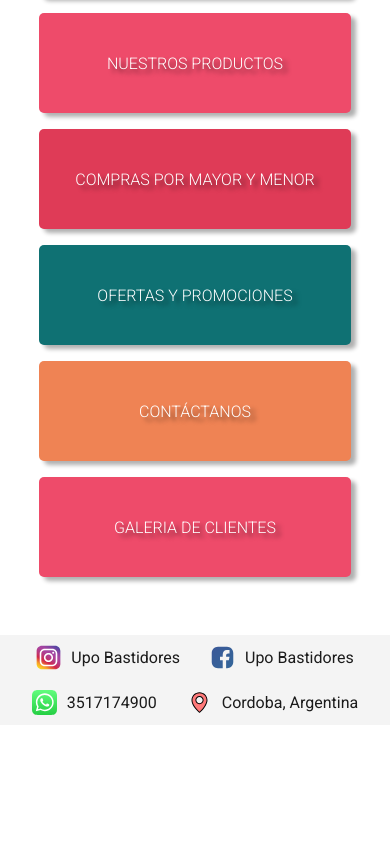
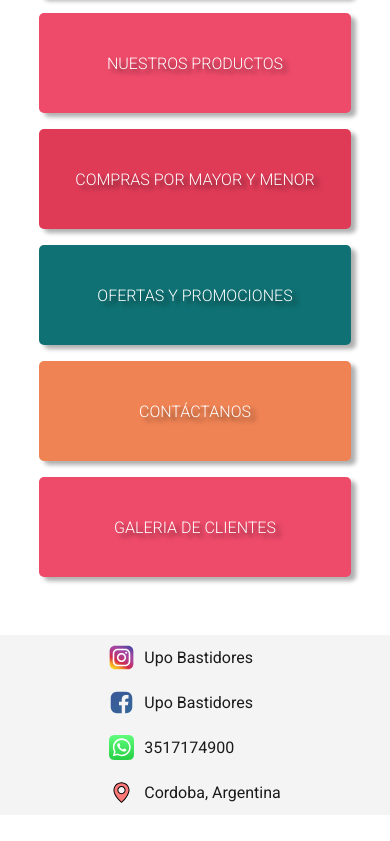
Before and after one commit to matiassalicru/upo-bastidores, a React (Create React App) app: page / in a window 390 px wide. Shown: the part 585-1426 px from the top of the page. Before the commit the page ends 1360 px from the top, so only its background shows below. Built offline with nearby package versions, Linux system fonts and the light colour scheme.

Commit message:
Nosotros adapted for mobile

```diff
--- a/src/Routes/Componentes/Footer/Footer.css
+++ b/src/Routes/Componentes/Footer/Footer.css
@@ -1,60 +1,25 @@
-/* .footer-container {
-  display: flex;
-  justify-content: center;
-  align-items: center;
-  box-sizing: border-box;
-  flex-wrap: wrap;
-  width: 100%;
-  list-style: none;
-  margin: 50px 0;
-  background-color: #f4f4f4;
-}
-
-.item {
-  display: flex;
-  margin: 10px 15px;
-}
-
-.item > img {
-  width: 25px;
-  margin: 0px 6px 0px 0px;
-}
-
-
-
-.item > a {
-  text-decoration: none;
-  color: #1b1b1b;
-}
-
-@media all and (max-width: 600px) {
-  .footer-container {
-    display: none;
-
-  }
-
-
-} */
-
 .footer-container {
   display: flex;
   flex-wrap: wrap;
   align-items: center;
   justify-content: center;
   margin: 50px auto;
+  width: 100vw;
   background-color: #f4f4f4;
 }
-
 
 .item {
   display: flex;
   align-items: center;
-  justify-content: center;
+  justify-content: space-between;
   margin: 10px 15px;
   font-family: 'Roboto';
 }
 
 .item a {
+  display: flex;
+  align-items: center;
+  justify-content: space-between;
   text-decoration: none;
   color: #1b1b1b;
 }
@@ -63,3 +28,14 @@
   width: 25px;
   margin-right: 10px;
 }
+
+.links-container{
+  display: flex;
+}
+
+
+@media only screen and (max-width: 600px) {
+  .links-container{
+    flex-direction: column;
+  }
+}
--- a/src/Routes/Componentes/Footer/Footer.js
+++ b/src/Routes/Componentes/Footer/Footer.js
@@ -8,47 +8,49 @@ import location from "../../../Assets/images/location.svg";
 function Footer() {
   return (
     <div className="footer-container">
+      <div className="links-container">
         <div className="item">
-          <img className='icon-social' src={insta} alt="*" />
           <a
             href="https://www.instagram.com/upo_bastidores/"
             target="_Blank"
             rel="noopener noreferrer"
           >
-            Upo Bastidores
+            <img className="icon-social" src={insta} alt="*" />
+            <p>Upo Bastidores</p>
           </a>
         </div>
         <div className="item">
-          <img className='icon-social' src={fb} alt="*" />
           <a
             href="https://www.facebook.com/upo_bastidores-101914031541600"
             target="_Blank"
             rel="noopener noreferrer"
           >
-            Upo Bastidores
+            <img className="icon-social" src={fb} alt="*" />
+            <p>Upo Bastidores</p>
           </a>
         </div>
         <div className="item">
-          <img className='icon-social' src={wsp} alt="*" />
           <a
-            href="https://wa.div/x16smx"
+            href="https://wa.link/x16smx"
             target="_Blank"
             rel="noopener noreferrer"
           >
-            3517174900
+            <img className="icon-social" src={wsp} alt="*" />
+            <p>3517174900</p>
           </a>
         </div>
         <div className="item">
-          <img className='icon-social' src={location} alt="*" />
           <a
             href="https://www.google.com/maps/place/C%C3%B3rdoba/data=!4m2!3m1!1s0x9432985f478f5b69:0xb0a24f9a5366b092?sa=X&ved=2ahUKEwic7M-6jKvrAhWkHLkGHQYqBgYQ8gEwAHoECAsQAQ"
             target="_Blank"
             rel="noopener noreferrer"
           >
-            Cordoba, Argentina
+            <img className="icon-social" src={location} alt="*" />
+            <p>Cordoba, Argentina</p>
           </a>
         </div>
       </div>
+    </div>
   );
 }
 
--- a/src/Routes/Componentes/HomeBtn/HomeBtn.css
+++ b/src/Routes/Componentes/HomeBtn/HomeBtn.css
@@ -1,4 +1,4 @@
-.HomeBtn{
+.HomeBtn {
   display: flex;
   align-items: center;
   justify-content: center;
@@ -7,23 +7,29 @@
   padding: 20px 60px;
   border-radius: 10px;
   text-transform: uppercase;
-    font-family: 'Roboto';
+  font-family: "Roboto";
   font-size: 1.5rem;
   box-shadow: 4px 5px 5px #00000099;
   transition: all 0.2s ease-in-out;
-
 }
 
-.HomeBtn:active{
+.HomeBtn:active {
   transform: translateY(5px);
 }
 
-.HomeBtn:hover{
+.HomeBtn:hover {
   transform: scale(1.05);
 }
 
-.link{
+.link {
   text-decoration: none;
   color: #ffffff;
-    margin-top: 100px;
+  margin-top: 50px;
 }
+
+@media only screen and (max-width: 600px) {
+  .HomeBtn {
+    padding: 10px 50px;
+    font-size: 1.2rem;
+  }
+}
--- a/src/Routes/Componentes/TitleHeader/TitleHeader.css
+++ b/src/Routes/Componentes/TitleHeader/TitleHeader.css
@@ -15,3 +15,15 @@
   color: white;
   text-transform: uppercase;
 }
+
+@media only screen and (max-width: 600px){
+
+  .title-header-container {
+  height: 15vh;
+  margin: 3rem 0;
+}
+
+  .title-header {
+  font-size: 1.5rem;
+}
+}
--- a/src/Routes/Productos/Productos.css
+++ b/src/Routes/Productos/Productos.css
@@ -20,3 +20,14 @@ video{
     text-align: justify;
     color: #666666;
 }
+
+@media only screen and (max-width: 600px){
+    .video{
+        margin: 0;
+    }
+
+    video{
+        width: 300px;
+        height: 300px;
+    }
+}
--- a/src/Routes/QuienesSomos/QuienesSomos.css
+++ b/src/Routes/QuienesSomos/QuienesSomos.css
@@ -14,3 +14,15 @@
     letter-spacing: 0.05rem;
     color: #666666;
 }
+
+@media only screen and (max-width: 600px) {
+  .quienes-somos-container>p{
+      text-align: start;
+    width: 80vw;
+    font-size: 1.1rem;
+    margin: 1rem 0;
+    font-family: 'Roboto';
+    letter-spacing: 0.05rem;
+    color: #666666;
+}
+}
```
Lines whose indentation alone changed are shown as unchanged.
